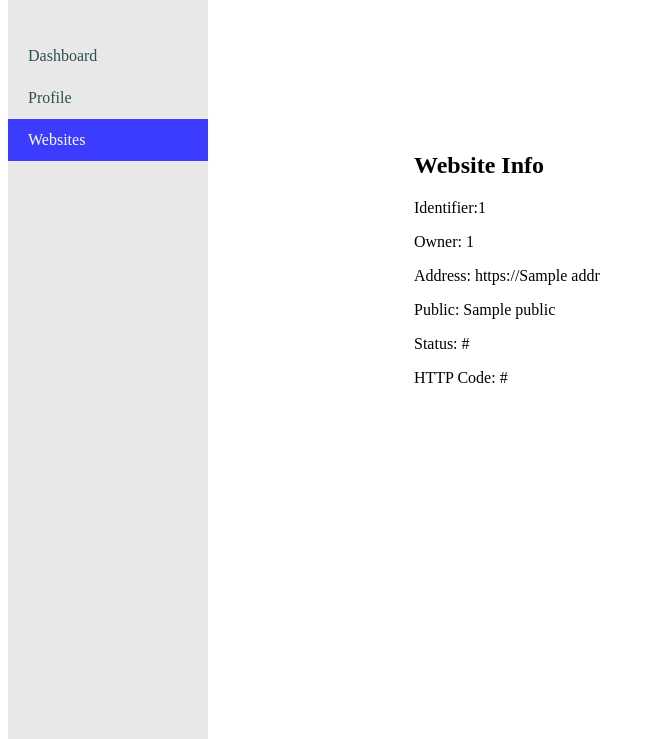
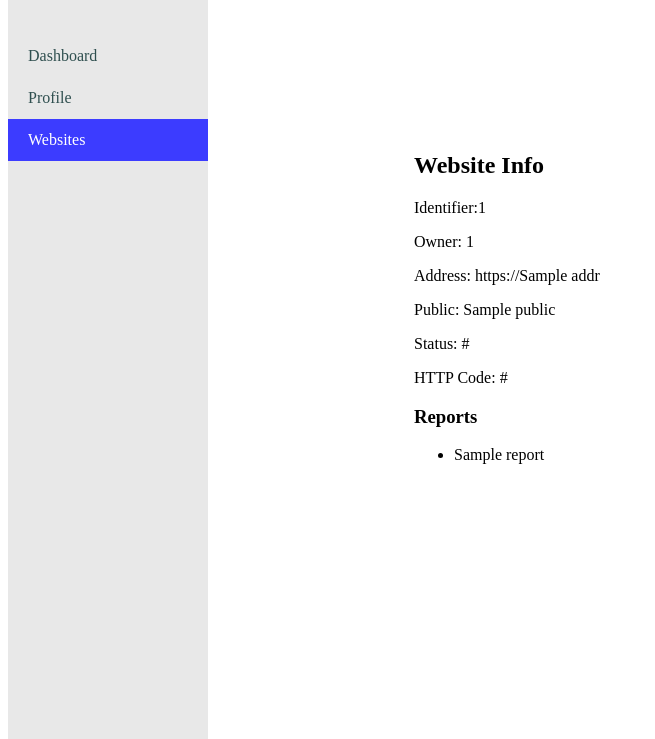
Before and after one commit to koenol/simple-website-monitoring-tool, a Flask app: template templates/website_info.html in a window 1280 px wide. Shown: the part 61-800 px from the top of the page, without its empty margins (0-655 px from the left). Run offline with Flask 3, Linux system fonts and the light colour scheme; the visitor is signed in with stand-in values (Sample User, id 1); the template is opened without the code that fills it: most values are stand-ins (such as "Sample title", 1, 10 or a date in 2020).

Commit message:
added reports to website_info page template

```diff
--- a/templates/website_info.html
+++ b/templates/website_info.html
@@ -32,6 +32,12 @@
             <p>Public: {{ website_data.public }}</p>
             <p>Status: {{ website_data.url_status_ok }}</p>
             <p>HTTP Code: {{ website_data.url_code }}</p>
+            <h3>Reports</h3>
+            <ul>
+                {% for report in reports %}
+                <li>{{ report }}</li>
+                {% endfor %}
+            </ul>
         </div>
     </div>
 </div> <!-- self.note: end of login required -->
```
